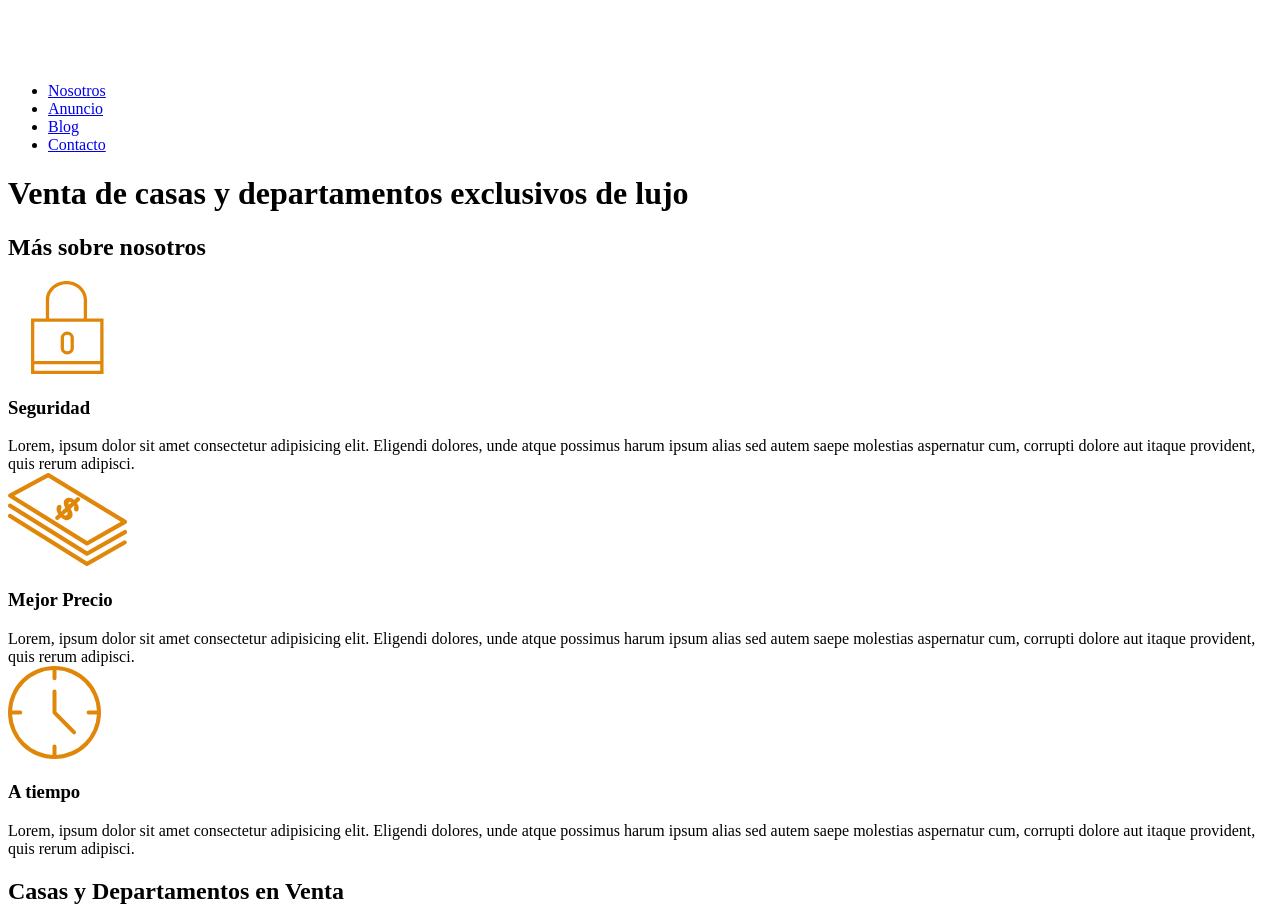
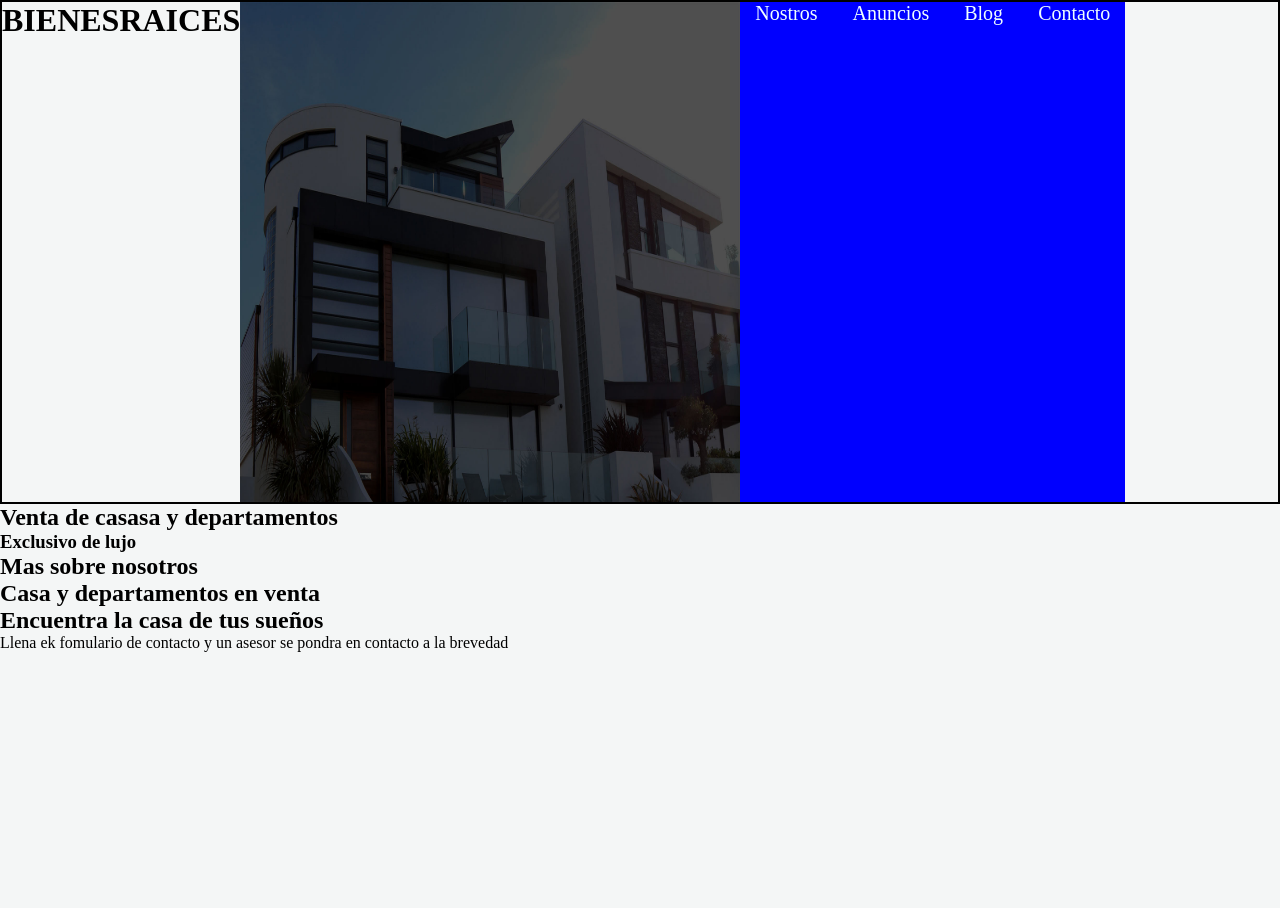
Before and after one commit to villalbapaezmiguel/PracticaLaboratorio3, a plain HTML site: page Clase03/index.html in a window 1280 px wide. Shown: the top 908 px of the page. After the commit the page ends 800 px from the top, so only its background shows below. Drawn offline with Linux system fonts and the light colour scheme.

Commit message:
aprendiendo la base de css

```diff
--- a/Clase03/estilo.css
+++ b/Clase03/estilo.css
@@ -1,79 +1,49 @@
-:root {
-    --primary-color: #3518b3;
-    --secondary-color: #e0d7bc;
-  }
+*{
+  margin: 0;
+  padding: 0;
+  box-sizing: border-box;
+}
 
-  * {
-    margin: 0;
-    padding: 0;
-    box-sizing: border-box;
+body{
+  background: rgb(244, 246, 246);
 
-    /* color: var(--primary-color); */
-  }
+}
 
-  body {
-    width: 100%;
-    height: 100vh;
+.titulo{
+  text-align: left;
+  /*background: gray;*/
+  justify-content: left;
 
-    background: var(--secondary-color);
-  }
+}
 
-  header {
-    padding: 20px 20px;
-    background-color: grey;
-    background-image: url(images/header.jpg);
-    background-repeat: no-repeat;
-    background-position: center center;
+.contenedor{
+  display: flex;
+  background-size: cover;
+  text-align: right;
+  border: solid 2px black;
+}
 
-    display: flex;
-    flex-direction: column;
-    justify-content: space-between;
+img{
+  height: 500px;
+  width: 500px;
+}
 
-    height: 100vh;
-  }
+.hijo{
+  background: blue;
+  text-align: right;
+  justify-content: right;
+  font-size: 20px;
 
-  @media(max-width:760px) {
-    header {
-      background-image: none;
-      background: green;
-    }
-  }
+}
+.enlace{
+  margin: 0;
+  padding: 15px;
+  /*background: yellow;*/
+  text-decoration: none;
 
-  section {
+  color: azure;
+}
 
-  }
-
-  .barra {
-    padding-top: 10px;
-    display: flex;
-    flex-direction: row;
-    justify-content: space-between;
-  }
-
-  header nav ul {
-    text-decoration: none;
-    list-style-type: none;
-
-    display: flex;
-    flex-direction: row;
-    justify-content: right;
-  }
-  header nav ul li a {
-    color: white;
-    text-decoration: none;
-    margin-right: 20px;
-    font-size: 20px;
-  }
-  header h1 {
-    color: white;
-    width: 700px;
-    font-size: 50px;
-  }
-
-  .container-sections {
-
-  }
-
-  .container-sections .container-section {
-
-  }
+.enlace:hover{
+  background-color: darkgray;
+}
--- a/Clase03/index.html
+++ b/Clase03/index.html
@@ -1,141 +1,36 @@
 <!DOCTYPE html>
 <html lang="en">
-  <head>
-    <meta charset="UTF-8" />
-    <meta name="viewport" content="width=device-width, initial-scale=1.0" />
-    <link rel="stylesheet" href="./styles/index.css" />
-    <script src="./js/index.js"></script>
-
-    <title>Inmobiliaria</title>
-  </head>
-  <body>
-    <header>
-      <div class="barra">
-        <img src="images/logo.svg" alt="Logo Principal" />
-        <nav>
-          <ul>
-            <li><a href="#">Nosotros</a></li>
-            <li><a href="#">Anuncio</a></li>
-            <li><a href="#">Blog</a></li>
-            <li><a href="#">Contacto</a></li>
-          </ul>
+<head>
+  <meta charset="UTF-8">
+  <meta name="viewport" content="width=device-width, initial-scale=1.0">
+  <link rel="stylesheet" href="estilo.css">
+  <title>Clase 03</title>
+</head>
+<body>
+    <head>
+      <div class="contenedor">
+        <h1 class="titulo">BIENESRAICES</h1>
+        <img src="images/header.jpg" alt="Cabezera">
+        <nav class="hijo">
+          <a href="#" class="enlace">Nostros</a>
+          <a href="#" class="enlace">Anuncios</a>
+          <a href="#" class="enlace">Blog</a>
+          <a href="#" class="enlace">Contacto</a>
         </nav>
       </div>
 
-      <h1>Venta de casas y departamentos exclusivos de lujo</h1>
-    </header>
+      <h2>Venta de casasa y departamentos</h2>
+      <h3>Exclusivo de lujo</h3>
 
-    <div class="container-sections">
-      <section>
-        <h2>Más sobre nosotros</h2>
+    </head>
 
-        <div id="container-details" class="container-details">
-          <div class="container-detail">
-            <img src="images/icono1.svg" alt="Icono Seguridad" />
-            <h3>Seguridad</h3>
-            Lorem, ipsum dolor sit amet consectetur adipisicing elit. Eligendi
-            dolores, unde atque possimus harum ipsum alias sed autem saepe molestias
-            aspernatur cum, corrupti dolore aut itaque provident, quis rerum
-            adipisci.
-          </div>
 
-          <div class="container-detail">
-            <img src="images/icono2.svg" alt="Icono Precio" />
-            <h3>Mejor Precio</h3>
-            Lorem, ipsum dolor sit amet consectetur adipisicing elit. Eligendi
-            dolores, unde atque possimus harum ipsum alias sed autem saepe molestias
-            aspernatur cum, corrupti dolore aut itaque provident, quis rerum
-            adipisci.
-          </div>
+    <h2>Mas sobre nosotros</h2>
+    <h2>Casa y departamentos en venta</h2>
 
-          <div class="container-detail">
-            <img src="images/icono3.svg" alt="Icono Tiempo" />
-            <h3>A tiempo</h3>
-            Lorem, ipsum dolor sit amet consectetur adipisicing elit. Eligendi
-            dolores, unde atque possimus harum ipsum alias sed autem saepe molestias
-            aspernatur cum, corrupti dolore aut itaque provident, quis rerum
-            adipisci.
-          </div>
-        </div>
-      </section>
+    <h2>Encuentra la casa de tus sueños</h2>
+    <p>Llena ek fomulario de contacto y un asesor se pondra en contacto a la brevedad</p>
 
-      <section>
-        <h2>Casas y Departamentos en Venta</h2>
 
-        <div>
-          <img src="images/anuncio1.jpg" alt="Anuncio 1" />
-          <h3>Casa de Lujo en el Lago</h3>
-          <p>
-            Lorem, ipsum dolor sit amet consectetur adipisicing elit. Deleniti
-            molestiae at
-          </p>
-
-          <b>u$s350.000</b>
-
-          <div>
-            <img src="images/anuncio2.jpg" alt="Anuncio 2" />
-          </div>
-        </div>
-
-        <div>
-          <img src="images/anuncio2.jpg" alt="Anuncio 2" />
-          <h3>Casa terminados de lujo</h3>
-          <p>
-            Lorem, ipsum dolor sit amet consectetur adipisicing elit. Deleniti
-            molestiae at
-          </p>
-
-          <b>u$s350.000</b>
-
-          <div>
-            <img src="images/anuncio2.jpg" alt="Anuncio 2" />
-          </div>
-        </div>
-
-        <div>
-          <img src="images/anuncio3.jpg" alt="Anuncio 3" />
-          <h3>Casa con Pileta</h3>
-          <p>
-            Lorem, ipsum dolor sit amet consectetur adipisicing elit. Deleniti
-            molestiae at
-          </p>
-
-          <b>u$s350.000</b>
-
-          <div>
-            <img src="images/anuncio2.jpg" alt="Anuncio 2" />
-          </div>
-        </div>
-      </section>
-
-      <section>
-        <h2>Encuentra la casa de tus sueños</h2>
-      </section>
-
-      <section>
-        <h2>Nuestro Blog</h2>
-
-        <img src="images/blog1.jpg" alt="Anuncio 3" />
-        <h3>Terraza en el techo de tu casa</h3>
-
-        <img src="images/blog2.jpg" alt="Anuncio 3" />
-        <h3>Guia para la decoracion de tu hogar</h3>
-
-        <h2>Comentarios</h2>
-      </section>
-    </div>
-
-    <footer>
-      <nav>
-        <ul>
-          <li><a href="#">Nosotros</a></li>
-          <li><a href="#">Anuncio</a></li>
-          <li><a href="#">Blog</a></li>
-          <li><a href="#">Contacto</a></li>
-        </ul>
-      </nav>
-
-      <p>Todos los derechos reservados <date>2021</date> &copy;</p>
-    </footer>
-  </body>
+</body>
 </html>
--- /dev/null
+++ b/Practica/CursoDalto/Bordes/estilo.css
@@ -0,0 +1,40 @@
+div{
+    background: red;
+    margin: auto;
+    text-align: center;
+    width: 500px;
+
+}
+
+div {
+    border-width: 10px;
+    border-color: black;
+    /*para verlo tenemos que poner algun estilo de borde*/
+    border-style: solid;
+    border-radius: 10px;
+    /*se simplifica mas : */
+    border : 3px solid black;
+
+}
+
+
+.contenedor{
+    background: black;
+    height: 300px;
+    width: 500px;
+    margin-top: 50px;
+}
+
+.hijo{
+    width: 70%;
+    padding: 15px;
+    background: transparent;
+    border: none;
+    border-bottom: 1px solid white;
+
+    color: white;
+    margin-top: 10px;
+    border-radius: 3px;
+
+
+}
--- /dev/null
+++ b/Practica/CursoDalto/Fondos/estilo.css
@@ -0,0 +1,16 @@
+body{
+    background-color: green;
+}
+
+.box{
+    width: 100%px;
+    height: 500px;
+    background-color: #000;
+    margin: 20px;
+    background-image: url(iglesia.jpeg);
+    background-size: contain;/*obliga a la imagen a adaptarse*/
+    background-size: cover;
+    background-position: center;
+    background-repeat: no-repeat;
+
+}
--- /dev/null
+++ b/Practica/CursoDalto/Gradientes/estilo.css
@@ -0,0 +1,30 @@
+body{
+background-color: red;
+margin: 0;
+
+}
+.box
+{
+    height: 400px;
+    background: linear-gradient(#000,transparent );
+    margin: 0;
+    width: 100%;
+
+}
+
+h1{
+    color: white;
+    text-align: center;
+    margin: 0;
+    font-family: Arial, Helvetica, sans-serif;
+}
+
+.box-radio
+{
+    height: 400px;
+    width: 400px;
+    background: radial-gradient(green , blue);
+    border-radius: 7px;
+    border: 2px solid black;
+    margin: auto;
+}
--- /dev/null
+++ b/Practica/CursoDalto/Relleno_y_Margen/estilo.css
@@ -0,0 +1,27 @@
+*{
+    margin: 0;
+    padding: 0;
+
+}
+
+.formulario{
+    background: red;
+    padding: 20px 10px;
+
+}
+
+/*ES IMPORTANTE DARLE UN width Y height PARA PODER VISUALIZAR LA CAJA*/
+/*la separacion de un margen y otro no es la suma de los mismos , sino la del margen mas grande */
+.eje_magin{
+    background-color: black;
+    width: 500px;
+    height: 500px;
+}
+
+.box{
+    background: red;
+    width: 100px;
+    height: 100px;
+    /*separamos los elementos*/
+    margin: 50px;
+}
--- /dev/null
+++ b/Practica/CursoDalto/Relleno_y_Margen/miniEjercicio/estilo.css
@@ -0,0 +1,28 @@
+body{
+    background: black;
+    font-family: sans-serif;
+    color: white;
+}
+
+.carta{
+    background: coral;
+    text-align: center;
+    width: 300px;
+    margin: auto;/*centramos horizontalmente el elemento*/
+}
+
+h1{
+    padding: 10px 20px;
+    font-size: 20px;
+    margin: 0;
+}
+
+h2{
+    font-size: 14px;
+}
+
+p{
+    background: burlywood;
+    font-size: 18px;
+    padding: 15px;
+}
--- /dev/null
+++ b/Practica/CursoDalto/Sombras/estilo.css
@@ -0,0 +1,14 @@
+*{
+    margin: 0;
+    padding: 0;
+    border: border-box;
+}
+
+.box{
+    height: 200px;
+    width: 200px;
+    background: salmon;
+    margin: auto;
+    margin-top: 50px;
+    box-shadow: 20px 20px;
+}
```
Also changed, not shown: Practica/CursoDalto/Bordes/index.html (added, +21 -0 lines), Practica/CursoDalto/Fondos/index.html (added, +19 -0 lines), Practica/CursoDalto/Gradientes/index.html (added, +18 -0 lines), Practica/CursoDalto/Relleno_y_Margen/index.html (added, +34 -0 lines), Practica/CursoDalto/Relleno_y_Margen/miniEjercicio/index.html (added, +24 -0 lines), Practica/CursoDalto/Sombras/index.html (added, +14 -0 lines), Practica/CursoDalto/Fondos/iglesia.jpeg (added).
